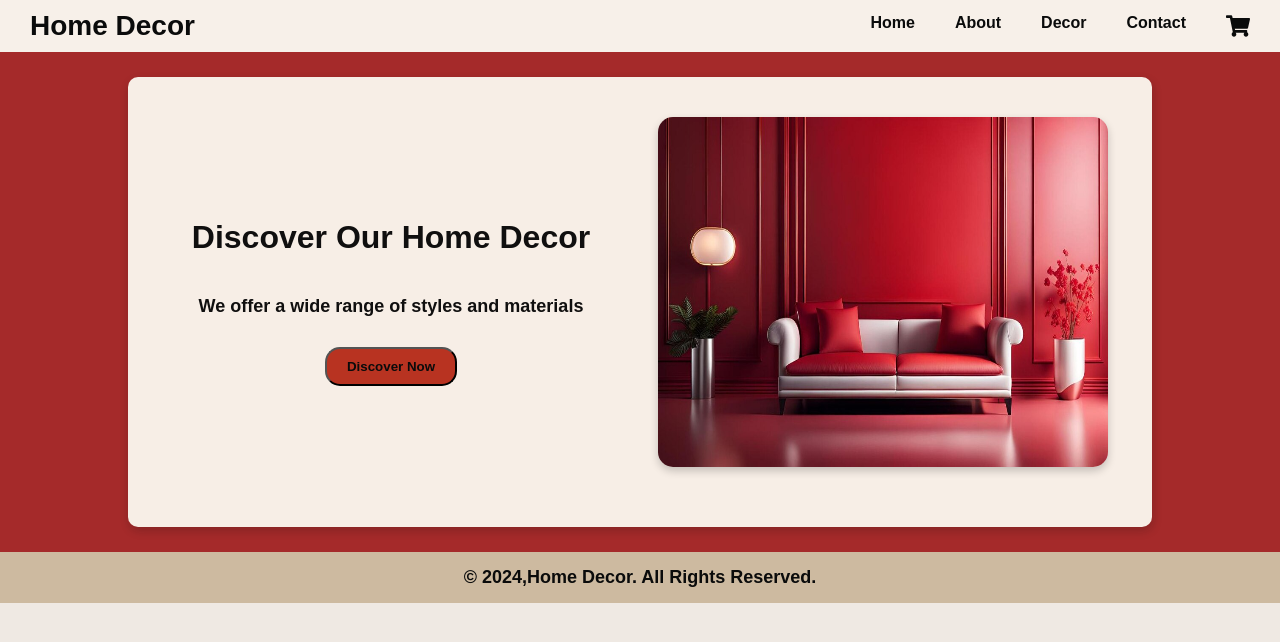
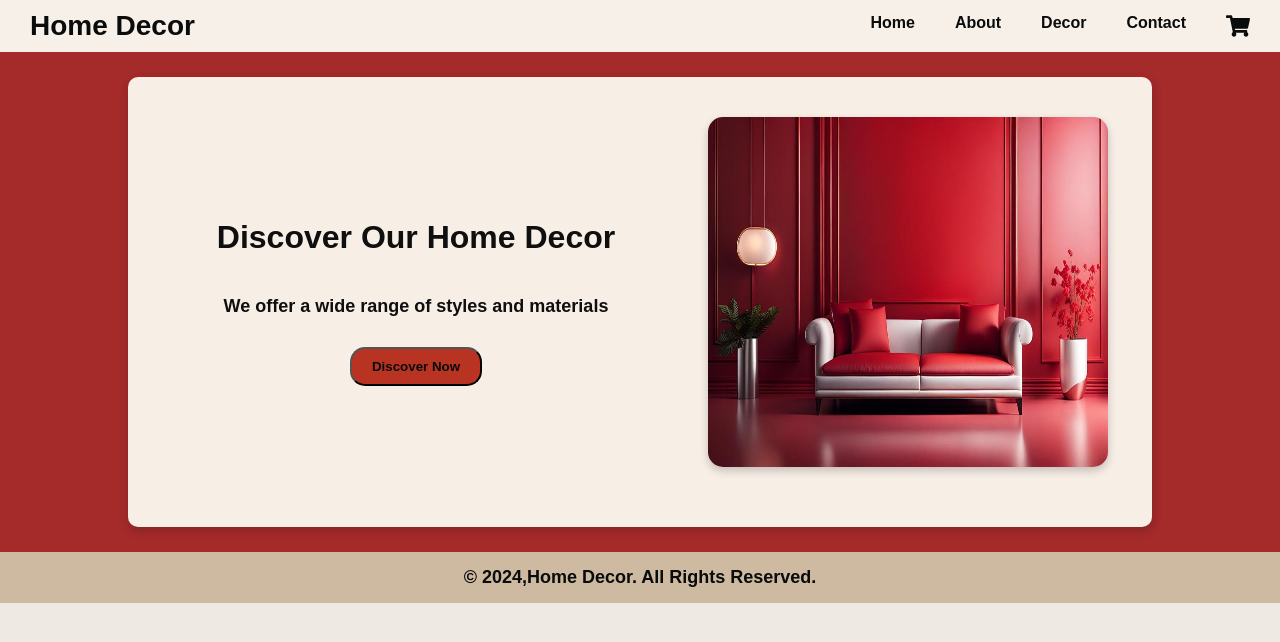
Before and after one commit to codewithhoney24/muttipage-Web-site, a Next.js app: page / in a window 1280 px wide. Shown: the top 642 px of the page. Built offline with nearby package versions, Linux system fonts and the light colour scheme.

Commit message:
Update Home.tsx

```diff
--- a/src/components/Home.tsx
+++ b/src/components/Home.tsx
@@ -24,7 +24,7 @@ const Home = () => {
         <div className="image-container">
   <Image
     src="/red3.jpg"
-    width={450}
+    width={400}
     height={350}
     alt="Home Decor"
     className="styled-image fade-in"
```
